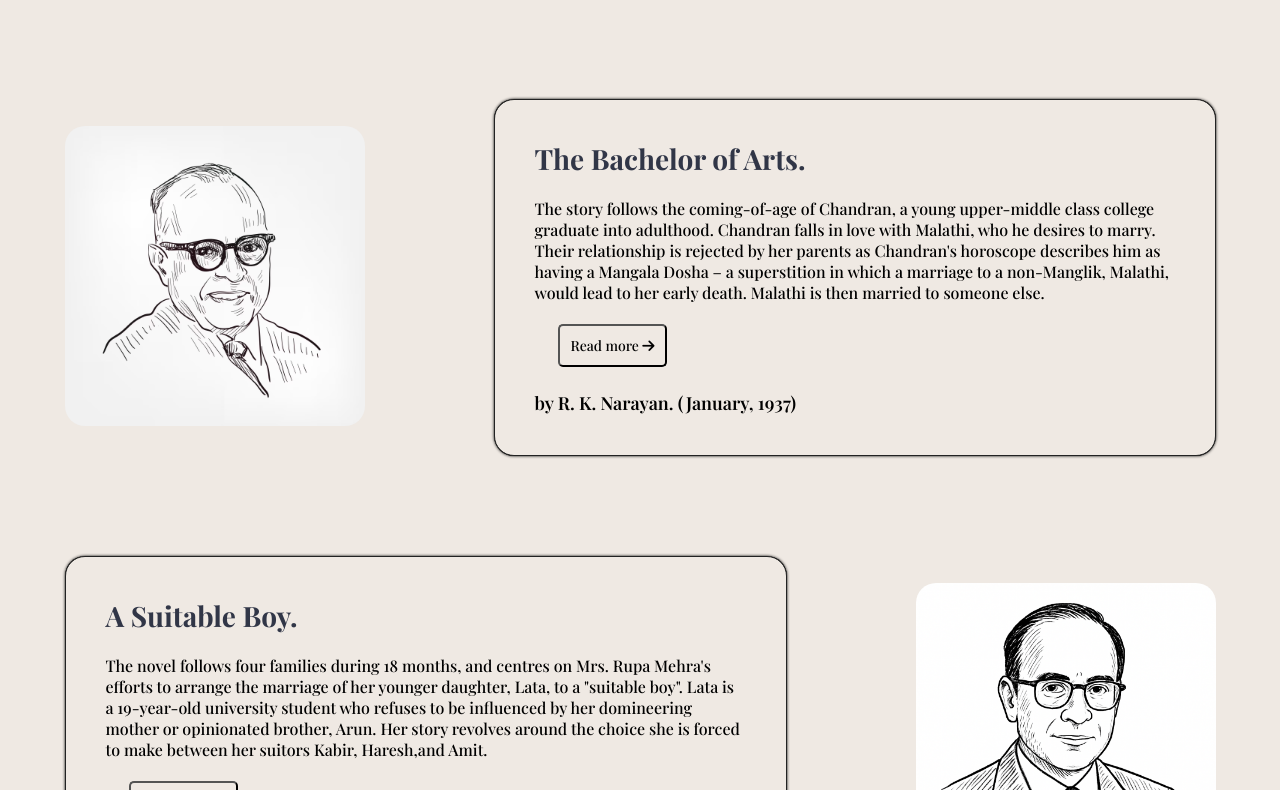
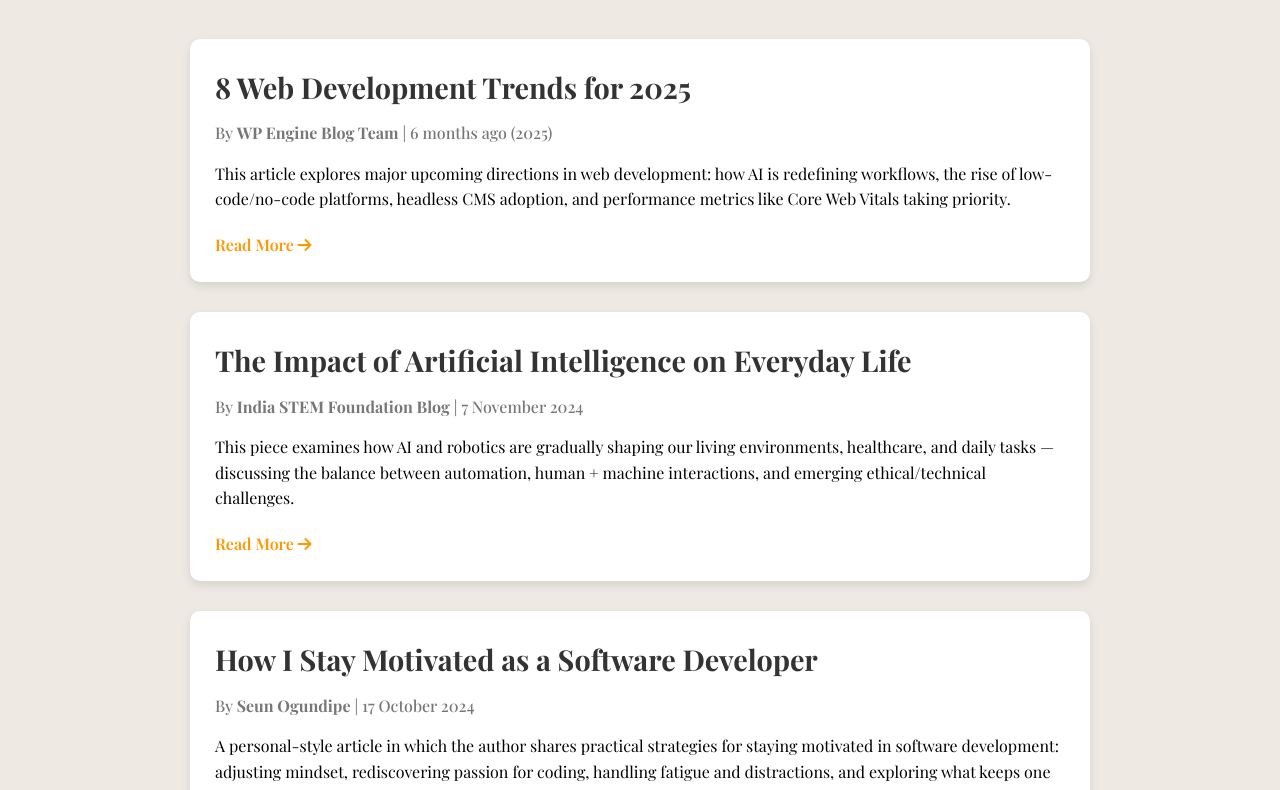
Before and after one commit to ashish-1843/Blog-post, a plain HTML site: page index.html in a window 1280 px wide. Shown: the part 61-851 px from the top of the page. Drawn offline with nearby package versions, Linux system fonts and the light colour scheme; a web font is replaced by a local one.

Commit message:
first commit

```diff
--- a/index.css
+++ b/index.css
@@ -1,13 +1,12 @@
 
 @import url('https://fonts.googleapis.com/css2?family=Playfair+Display:ital,wght@0,400..900;1,400..900&display=swap');
-
-
 
 
 *{
     font-family: "Playfair Display", serif;
     padding : 0;
     margin : 0;
+    line-height: 1.6;
 }
 body{
     background-color: #EFE9E3;
@@ -42,62 +41,53 @@ body{
     color : #ff9800;
 }
 
-.blog-post{
-    margin-top : 100px;
-    display : flex;
-    align-items: center;
-    justify-content: space-around;
+.blog-container{
+  max-width : 900px;
+  margin : 40px auto;
+  padding : 0 20px;
 }
 
-.blog-post img{
-    border-radius : 20px;
+.blog-post {
+  background: #fff;
+  border-radius: 10px;
+  box-shadow: 0 4px 10px rgba(0,0,0,0.1);
+  padding: 25px;
+  margin-bottom: 30px;
+  transition: transform 0.3s ease, box-shadow 0.3s ease;
 }
 
-.blog-info{
-    backdrop-filter: brightness(10%);
-    cursor: pointer;
-    width : 50%;
-    background-color: #EFE9E3;
-    padding : 40px 40px;
-    border-radius : 20px;
-    border : 1px solid #222;
-    box-shadow : 0 0 3px rgba(0,0,0.1);
-    transition: 0.5s ease-in-out;
+.blog-post:hover {
+  transform: translateY(-5px);
+  box-shadow: 0 6px 15px rgba(0,0,0,0.2);
 }
 
-.blog-info:hover{
-    transform: scale(1.04);
+.blog-post h2 {
+  color: #333;
+  font-size: 1.8rem;
+  margin-bottom: 10px;
 }
 
-.blog-info h2{
-    color : #313647;
-    font-size : 28px;
+.meta {
+  font-weight : 500;
+  font-size: 1rem;
+  color: #777;
+  margin-bottom: 15px;
 }
 
-.blog-info p{
-    white-space: pre;
-    font-size : 16px;
-    font-weight : 500;
+.summary {
+  font-size: 1rem;
+  margin-bottom: 20px;
 }
 
-.blog-info button{
-    font-size : 14px;
-    font-weight : 500;
-    padding : 10px 10px;
-    border-radius : 5px;
-    background-color: transparent;
-    border : 2ps solid #313647;
-    cursor: pointer;
+.read-more {
+  text-decoration: none;
+  color: #ff9800;
+  font-weight: 600;
+  transition: color 0.3s;
 }
 
-.blog-info button:hover{
-    background-color: #313647;
-    color : #EEEEEE;
-}
-
-.blog-info h4{
-    font-size : 18px;
-    font-weight : 600;
+.read-more:hover {
+  color: #e67e22;
 }
 
 .footer {
@@ -148,31 +138,18 @@ body{
   font-size: 14px;
 }
 
-@media (max-width : 912px){
+@media (max-width : 800px){
 
-  .blog-post{
-    display : flex;
-    justify-content: center;
-    align-items: center;
+  .navbar .nav-links{
+    display : none;
   }
 
   .navbar{
-    display: inline-block;
+    display : inline-block
   }
 
-  .nav-links{
-    display : none;
-  }
-
-  .blog-info{
-    width : 70%;
-  }
-  .blog-info p{
-    white-space: normal;
-  }
-
-  .blog-img img{
-   display : none;
+  .blog-container{
+    max-width : 400px;
   }
 
   .footer-links, .footer-social{
@@ -180,25 +157,8 @@ body{
   }
 }
 
-@media (max-width : 1200px){
-
-  .blog-post img{
-    height : 300px;
-    width : 300px;
-  }
-
-  .blog-info p{
-    white-space: wrap;
+@media (max-width : 1024px){
+  .blog-container{
+    max-width : 600px;
   }
 }
-
-@media (width : 1280px ){
-  .blog-post img{
-    height : 300px;
-    width : 300px;
-  }
-
-  .blog-info p{
-    white-space: wrap;
-  }
-}
--- a/index.html
+++ b/index.html
@@ -4,7 +4,7 @@
 <head>
   <meta charset="UTF-8">
   <meta name="viewport" content="width=device-width, initial-scale=1.0">
-  <title>BookReader - Authors blog</title>
+  <title>Daily Blogs</title>
   <link rel="stylesheet" href="index.css">
   <link rel="preconnect" href="https://fonts.googleapis.com">
   <link rel="preconnect" href="https://fonts.googleapis.com">
@@ -20,64 +20,44 @@
   <header class="header">
     <div class="navbar">
       <div class="logo">
-        <h2>BookReader</h2>
+        <h2>DailyBlogs</h2>
       </div>
 
       <div class="nav-links">
-        <a href="#">Books</a>
-        <a href="#">Novels</a>
-        <a href="#">Events</a>
-        <a href="#">Services</a>
+        <a href="#">AI</a>
+        <a href="#">Softwear</a>
+        <a href="#">Developer</a>
+        <a href="#">Designer</a>
       </div>
     </div>
   </header>
 
-  <section class="blog-post">
-    <div class="blog-img">
-      <img src="r.k.-narayan.avif" height="350" width="350">
+  <section class="blog-container">
+    <div class="blog-post">
+      <h2>8 Web Development Trends for 2025</h2>
+      <p class="meta">By <strong>WP Engine Blog Team</strong> | 6 months ago (2025)</p>
+      <p class="summary">This article explores major upcoming directions in web development: how AI is redefining
+        workflows, the rise of low-code/no-code platforms, headless CMS adoption, and performance metrics like Core Web
+        Vitals taking priority.</p>
+      <a href="#" class="read-more">Read More <i class="fa-solid fa-arrow-right"></i></a>
     </div>
 
-    <div class="blog-info">
-      <h2>The Bachelor of Arts.</h2><br>
-      <p>        The story follows the coming-of-age of Chandran, a young upper-middle class college graduate into
-        adulthood. Chandran falls in love with Malathi, who he desires to marry. Their relationship is rejected by
-        her parents as Chandran's horoscope describes him as having a Mangala Dosha – a superstition in
-        which a marriage to a non-Manglik, Malathi, would lead to her early death. Malathi is then married to
-        someone else.</p><br>
-      &nbsp;&nbsp;&nbsp;&nbsp;&nbsp;&nbsp;<button>Read more <i class="fa-solid fa-arrow-right"></i></button>
-      <h4><br>by R. K. Narayan. (January, 1937)</h4>
-    </div>
-  </section>
-
-  <section class="blog-post">
-    <div class="blog-info">
-      <h2>A Suitable Boy.</h2><br>
-      <p>        The novel follows four families during 18 months, and centres on Mrs. Rupa Mehra's efforts to arrange
-        the marriage of her younger daughter, Lata, to a "suitable boy". Lata is a 19-year-old university student
-        who refuses to be influenced by her domineering mother or opinionated brother, Arun. Her story revolves
-        around the choice she is forced to make between her suitors Kabir, Haresh,and Amit.</p><br>
-      &nbsp;&nbsp;&nbsp;&nbsp;&nbsp;&nbsp;<button>Read more <i class="fa-solid fa-arrow-right"></i></button>
-      <h4><br>by Vikram Seth. (May, 1993)</h4>
-    </div>
-    <div class="blog-img">
-      <img src="vikram seth.png" height="350" width="350">
-    </div>
-  </section>
-
-  <section class="blog-post">
-    <div class="blog-img">
-      <img src="Chetan Bhagat.png" height="350" width="350">
+    <div class="blog-post">
+      <h2>The Impact of Artificial Intelligence on Everyday Life</h2>
+      <p class="meta">By <strong>India STEM Foundation Blog</strong> | 7 November 2024</p>
+      <p class="summary">This piece examines how AI and robotics are gradually shaping our living environments,
+        healthcare, and daily tasks — discussing the balance between automation, human + machine interactions, and
+        emerging ethical/technical challenges.</p>
+      <a href="#" class="read-more">Read More <i class="fa-solid fa-arrow-right"></i></a>
     </div>
 
-    <div class="blog-info">
-      <h2>Half Girlfriend.</h2><br>
-      <p>        Dedicated to "non English-types", as Chetan Bhagat wrote, the book divulges the sentiments and
-        linguistic struggles of a backward, rural Bhojpuri-laced Hindi-speaking boy from Bihar as he enroll
-        himself at the prestigious English-medium St. Stephen’s College in New Delhi, and falls in love with a
-        "high class English-speaking rich Delhi girl" schooled at the Modern School in the same city. The girl
-        does not openly claim the relationship but agrees to be his "half girlfriend".</p><br>
-      &nbsp;&nbsp;&nbsp;&nbsp;&nbsp;&nbsp;<button>Read more <i class="fa-solid fa-arrow-right"></i></button>
-      <h4><br>by Chetan Bhagat. (October, 2014)</h4>
+    <div class="blog-post">
+      <h2>How I Stay Motivated as a Software Developer</h2>
+      <p class="meta">By <strong>Seun Ogundipe</strong> | 17 October 2024</p>
+      <p class="summary">A personal-style article in which the author shares practical strategies for staying motivated
+        in software development: adjusting mindset, rediscovering passion for coding, handling fatigue and distractions,
+        and exploring what keeps one engaged long-term.</p>
+      <a href="#" class="read-more">Read More <i class="fa-solid fa-arrow-right"></i></a>
     </div>
   </section>
 
```
Also changed, not shown: Chetan Bhagat.png (deleted), r.k.-narayan.avif (deleted), vikram seth.png (deleted).
